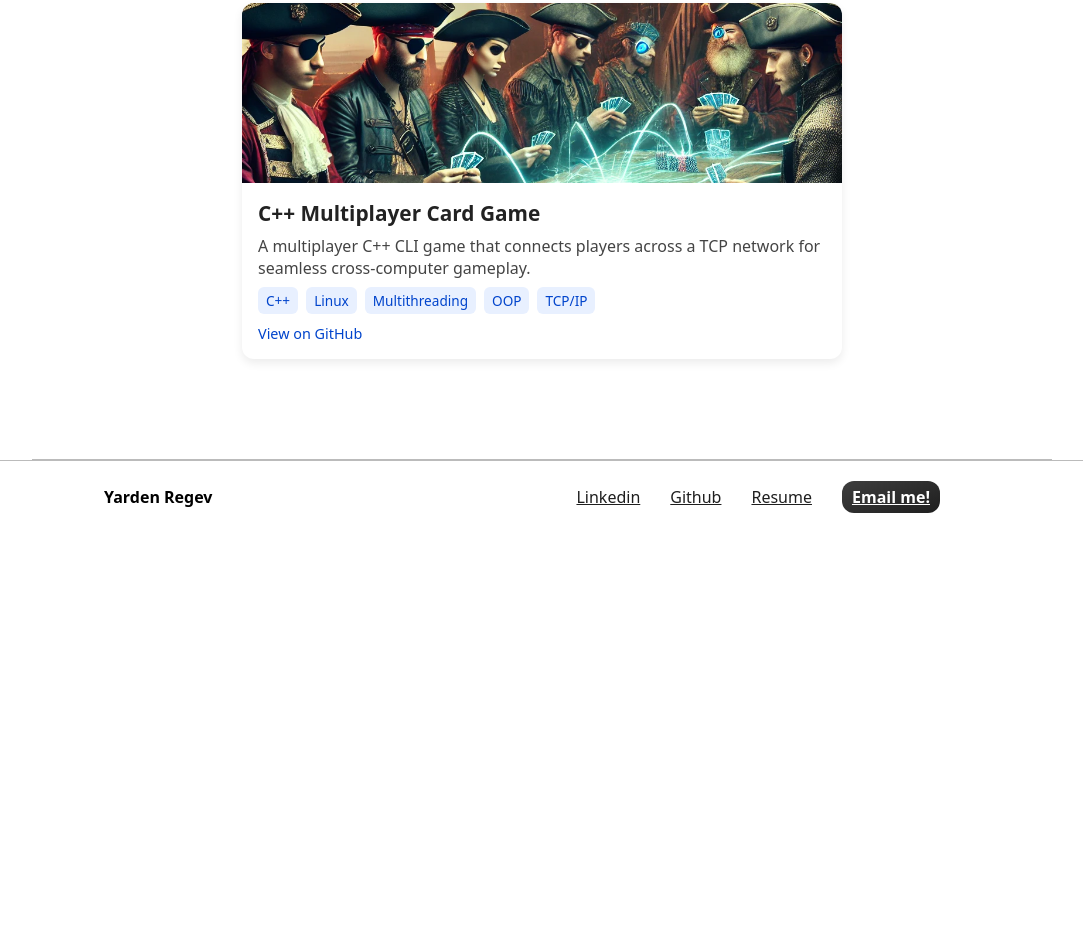
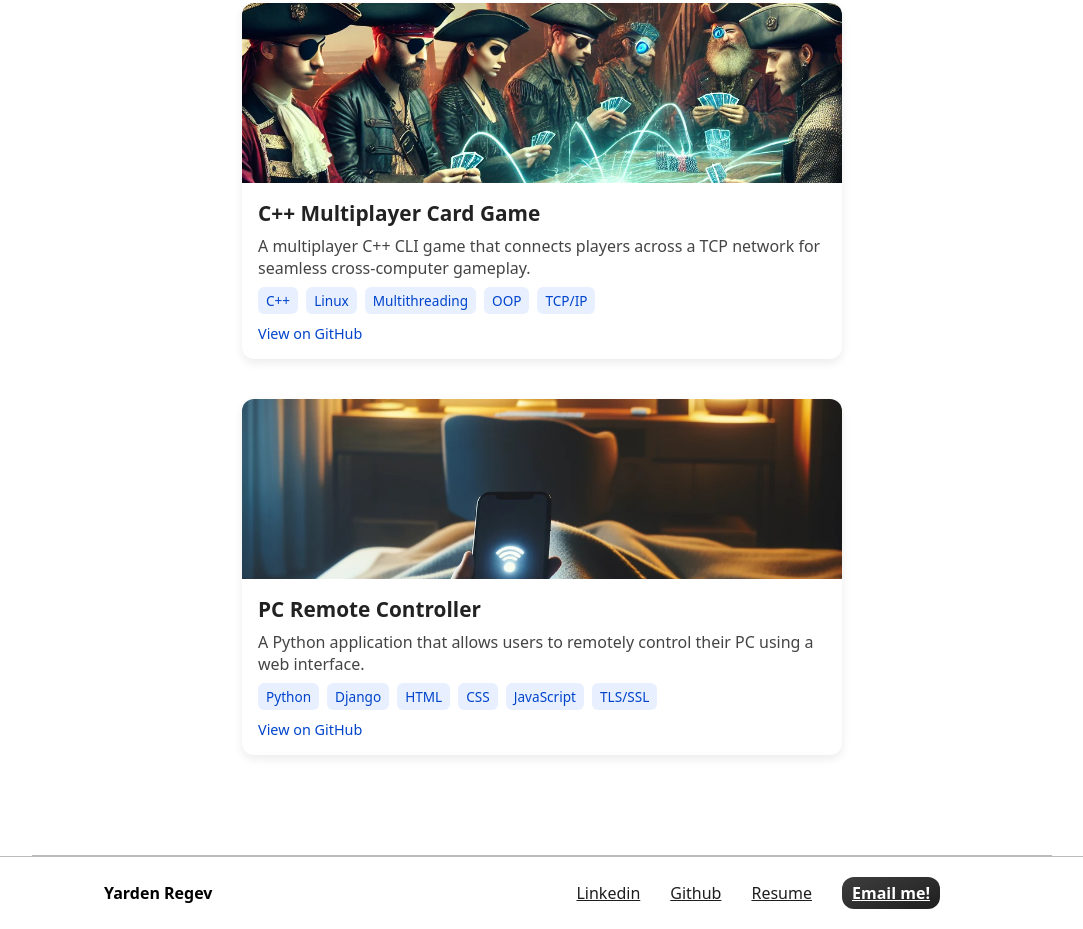
Before and after one commit to Yardenregev/portfolio_website, an Astro site: page / in a window 1280 px wide. Shown: the part 3529-4458 px from the top of the page, without its empty margins (98-1181 px from the left). Before the commit the page ends 4062 px from the top, so only its background shows below. Built offline with nearby package versions, Linux system fonts and the light colour scheme; Astro itself is replaced by a stand-in of ours.

Commit message:
added the pc remote controller project

```diff
--- a/src/pages/index.astro
+++ b/src/pages/index.astro
@@ -114,6 +114,13 @@ const projectsInfo = [
 		tech:["C++", "Linux","Multithreading","OOP", "TCP/IP"],
 		image:"card_game_screenshot.webp",
 		repo: "https://github.com/Yardenregev/pirates_speed_game"
+	},
+	{
+		title:"PC Remote Controller",
+		description:"A Python application that allows users to remotely control their PC using a web interface.",
+		tech:["Python", "Django", "HTML", "CSS", "JavaScript", "TLS/SSL", ],
+		image:"pc_remote_control_screenshot.webp",
+		repo: "https://github.com/Yardenregev/pc_remote_controller"
 	}
 ]
 
```
Also changed, not shown: public/pc_remote_control_screenshot.webp (added).
